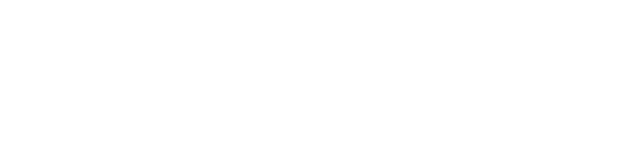
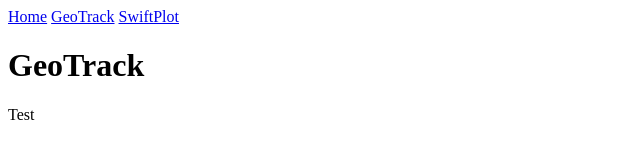
Before and after one commit to Matter4478/Matter4478.github.io, a plain HTML site: page GeoTrack.html in a window 1280 px wide. Shown: the whole page, without its empty margins (0-640 px from the left). Drawn offline with Linux system fonts and the light colour scheme.

Commit message:
added homepage to topbar

```diff
--- a/GeoTrack.html
+++ b/GeoTrack.html
@@ -0,0 +1,12 @@
+<!DOCTYPE html>
+<html>
+<body>
+    <div class="topbar">
+        <a href="index.html">Home</a>
+        <a href="GeoTrack.html">GeoTrack</a>
+        <a href="SwiftPlot.html">SwiftPlot</a>
+    </div>
+<h1>GeoTrack</h1>
+<p>Test</p>
+</body>
+</html>
```
Also changed, not shown: SwiftPlot.html (+1 -0 lines).
